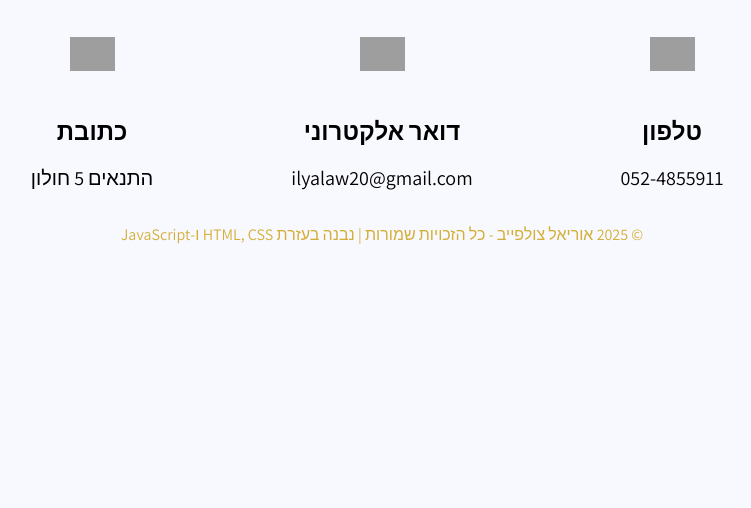
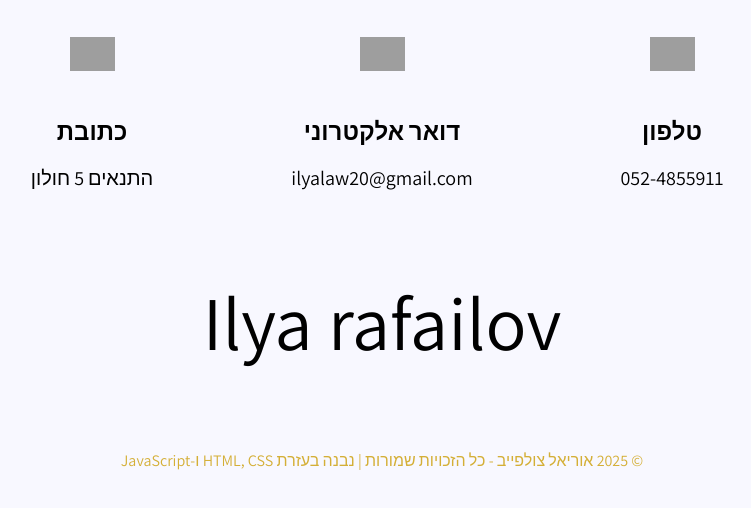
Before and after one commit to dsfsEDgsgsgsg/I-R-law, a plain HTML site: page index.html in a window 1280 px wide. Shown: the part 2857-3365 px from the top of the page, without its empty margins (258-1009 px from the left). Drawn offline with nearby package versions, Linux system fonts and the light colour scheme; grey boxes are pictures that could not be loaded; files whose address does not match are found by name.

Commit message:
Add files via upload

```diff
--- a/index.html
+++ b/index.html
@@ -2,7 +2,7 @@
 <html lang="he" dir="rtl">
 <head>
   <meta charset="UTF-8" />
-  <title>כותרת אתר</title>
+  <title>עו"ד לענייני נזיקין|המרכז לטיפול בנזקי גוף</title>
   <meta name="viewport" content="width=device-width, initial-scale=1, maximum-scale=1">
 
 
@@ -824,6 +824,7 @@
       <i aria-hidden="true"></i>
       אודות המשרד
     </h3>
+
       <div class="column-text">
         <p><em>משרדנו – לצידך בכל צעד בדרך המשפטית</em></p>
 
@@ -1060,6 +1061,7 @@
 
     </div>
 
+    <h1 class="big-word">Ilya rafailov</h1>
       <div class="footer-wrapper">
   <div class="site-footer">
     © 2025 אוריאל צולפייב - כל הזכויות שמורות | נבנה בעזרת HTML, CSS ו-JavaScript
```
